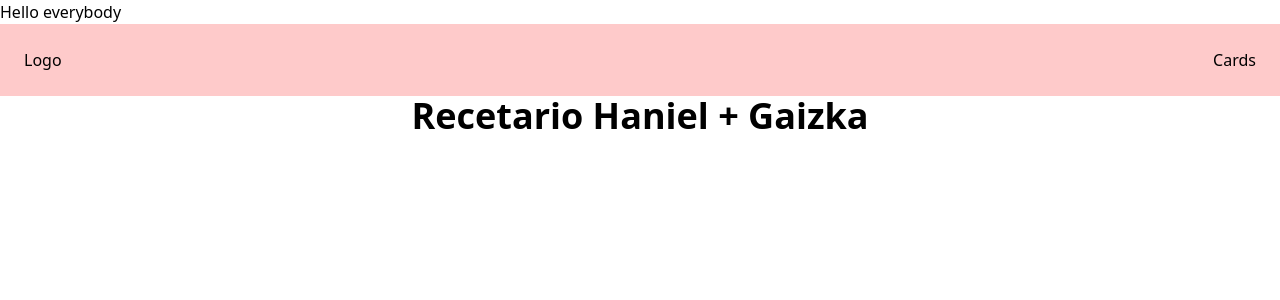
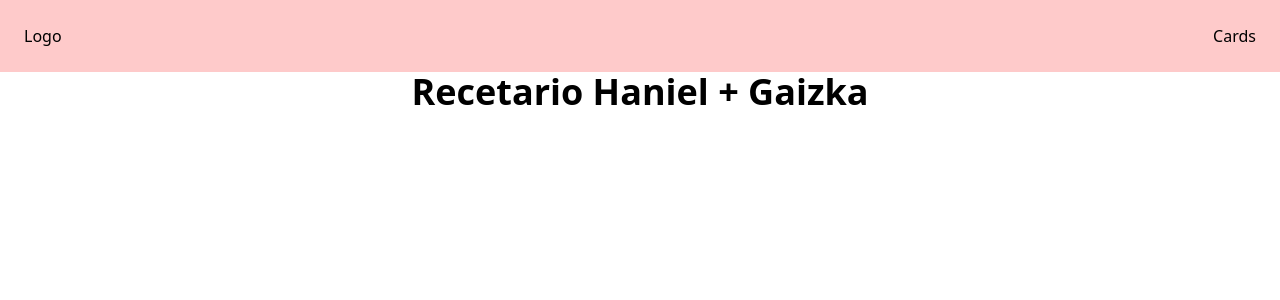
Before and after one commit to HanielOntiveros/recetario, a React (Vite) app: page / in a window 1280 px wide. Shown: the top 300 px of the page. Built offline with nearby package versions, Linux system fonts and the light colour scheme.

Commit message:
Add info

```diff
--- a/src/main.jsx
+++ b/src/main.jsx
@@ -1,17 +1,16 @@
-import React from 'react'
-import ReactDOM from 'react-dom/client'
-import App from './App'
-import './index.css'
+import React from "react";
+import ReactDOM from "react-dom/client";
+import App from "./App";
+import "./index.css";
 
 /* ReactDOM.createRoot(document.getElementById('root')).render(
   <React.StrictMode>
     <App />
   </React.StrictMode>,
 ) */
-const root = ReactDOM.createRoot(document.getElementById('root'));
+const root = ReactDOM.createRoot(document.getElementById("root"));
 root.render(
   <React.StrictMode>
-    <h1>Hello everybody</h1>
     <App />
   </React.StrictMode>
 );
```
